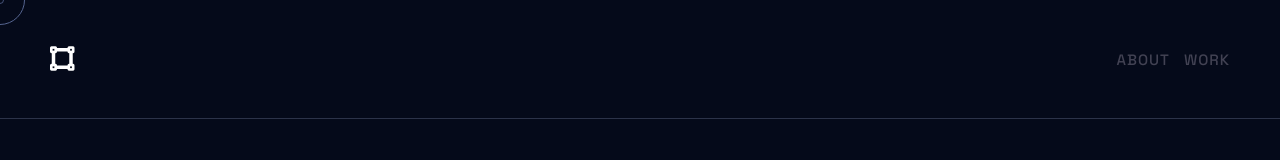
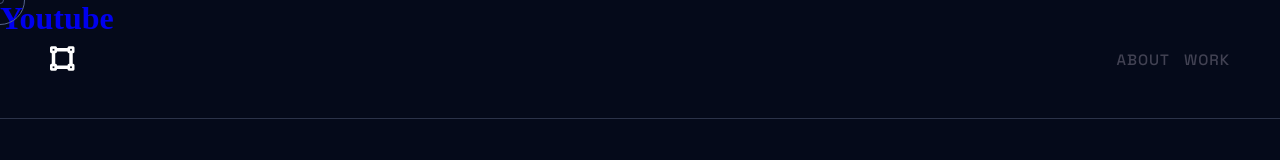
Before and after one commit to DoFitO-dev/Monde, a plain HTML site: page home.html in a window 1280 px wide. Drawn offline with nearby package versions, Linux system fonts and the light colour scheme; a web font is replaced by a local one.

Commit message:
Update home.html

```diff
--- a/home.html
+++ b/home.html
@@ -33,6 +33,8 @@
         </div>
     </nav>
 
+    <h1><a href="https://youtube.com">Youtube</a></h1>
+
     <!-- JavaScript -->
     <script src="jscript.js"></script>
     <script type="module" src="https://unpkg.com/ionicons@5.5.2/dist/ionicons/ionicons.esm.js"></script>
```
